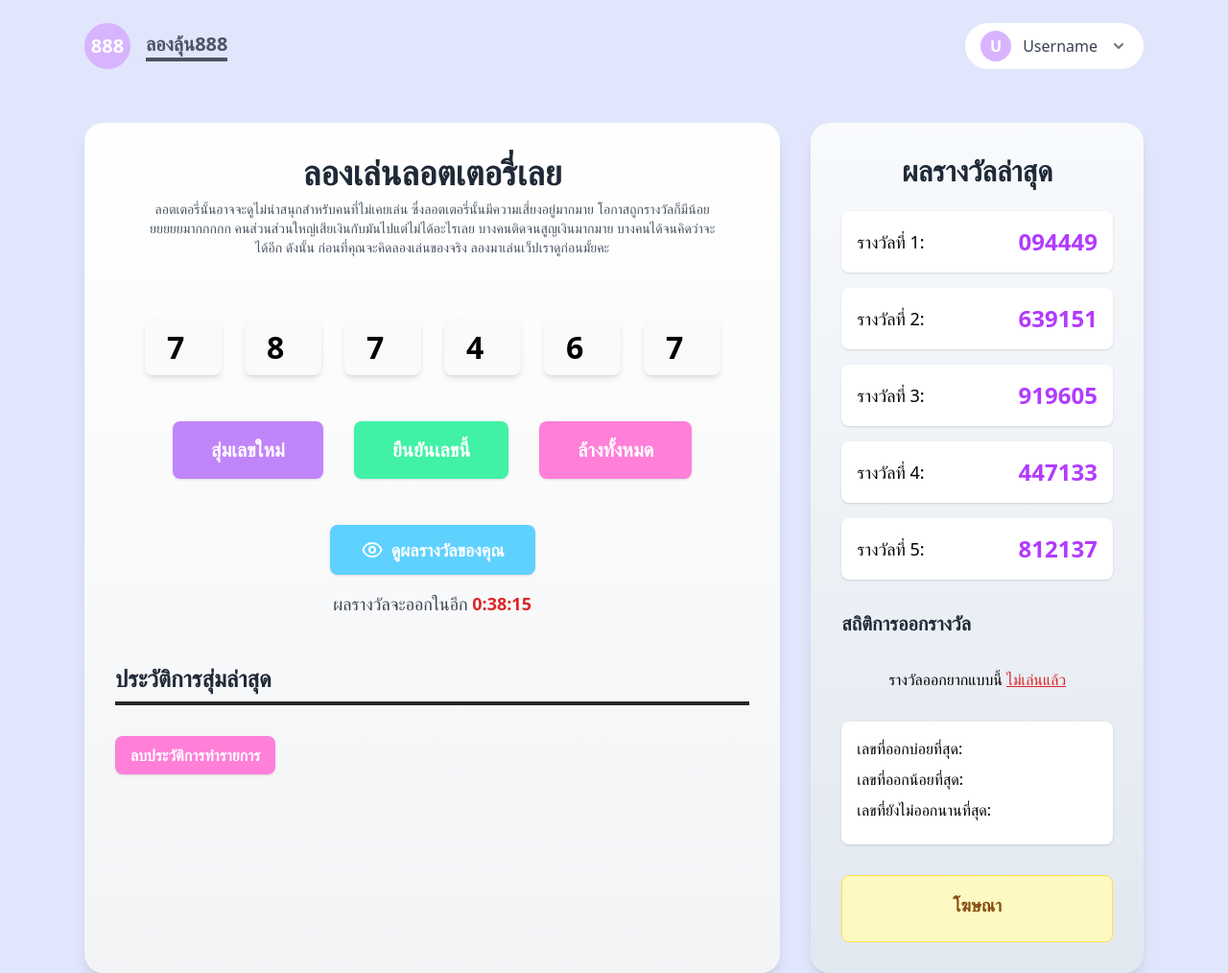
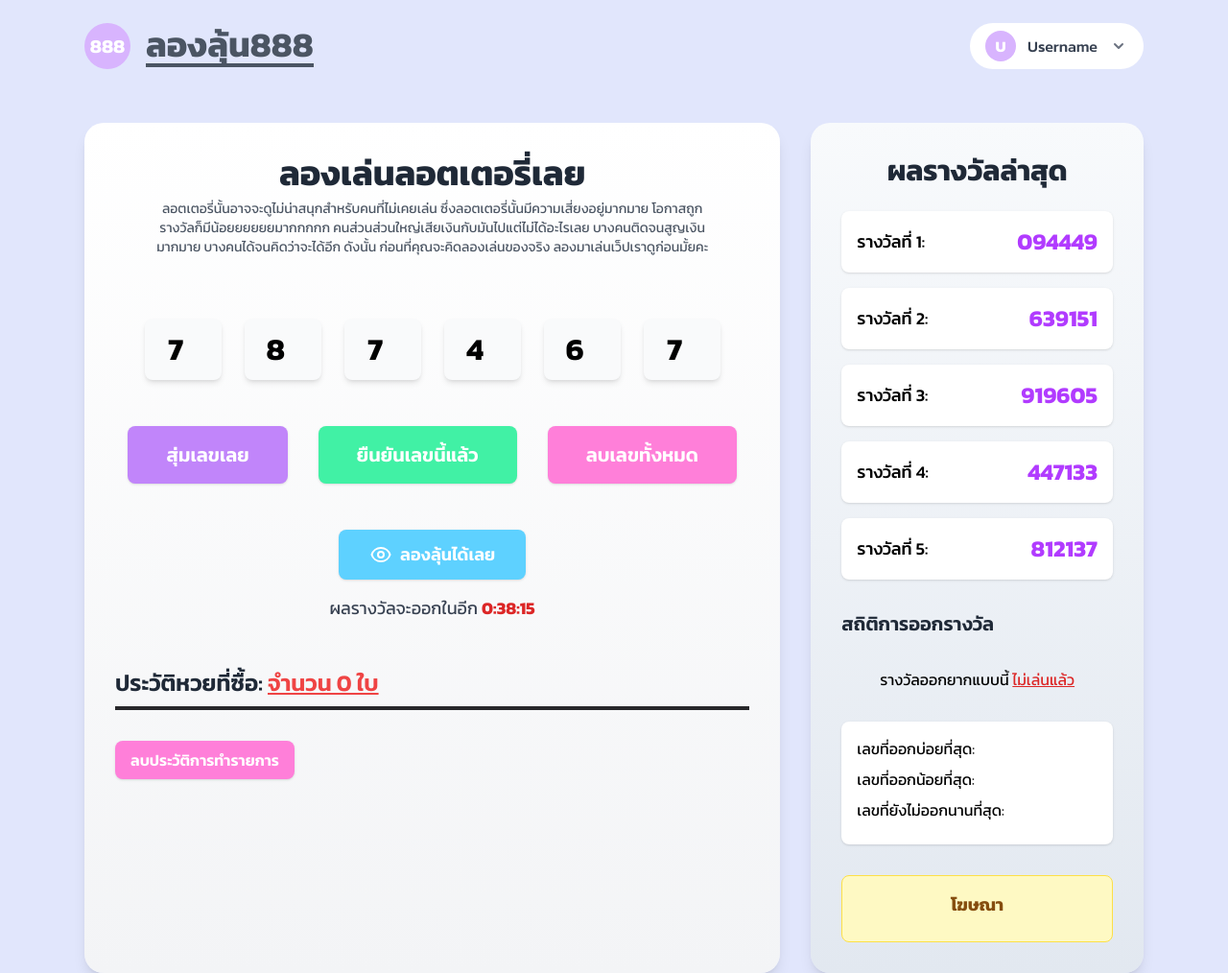
Before and after one commit to xsieux292/Hack-kratone-Project, a website: page index.html in a window 1280 px wide. Shown: the top 1014 px of the page at 96% size. Drawn offline with Linux system fonts and the light colour scheme.

Commit message:
Update index.html

```diff
--- a/index.html
+++ b/index.html
@@ -3,8 +3,14 @@
 <head>
   <meta charset="utf-8">
   <meta name="viewport" content="width=device-width,initial-scale=1">
-  <link rel="stylesheet" href="/src/output.css">
-  <title>ระบบสุ่มเลขลอตเตอรี่ออนไลน์</title>
+  <link rel="stylesheet" href="src/output.css">
+  <style>
+    @import url('https://fonts.googleapis.com/css2?family=Kanit:ital,wght@0,100;0,200;0,300;0,400;0,500;0,600;0,700;0,800;0,900;1,100;1,200;1,300;1,400;1,500;1,600;1,700;1,800;1,900&family=Share+Tech&display=swap');
+    *{
+      font-family: 'Kanit', sans-serif;
+    }
+  </style>
+  <title>ระบบลองลุ้นลอตเตอรี่ออนไลน์</title>
 </head>
 <body class="bg-[#e1e6fc] flex flex-col min-h-screen">
 
@@ -12,7 +18,7 @@
   <header class="flex items-center justify-between px-12 py-6 container mx-auto w-full">
     <div class="flex items-center">
       <div class="w-12 h-12 bg-purple-300 rounded-full flex items-center justify-center text-white font-bold text-xl mr-4">888</div>
-      <h1 class="text-xl font-bold text-gray-600 border-b-4 border-gray-600">ลองลุ้น888</h1>
+      <h1 class="text-4xl font-bold text-gray-600 border-b-4 border-gray-600">ลองลุ้น888</h1>
     </div>
     <div class="flex items-center gap-6">
       <button id="userBtn" >
@@ -80,13 +86,13 @@
         <!-- ปุ่ม -->
         <div class="flex justify-center gap-8 mt-8 mb-12">
           <button id="randomBtn" class="btn px-10 py-4 bg-[rgb(193,133,250)] hover:bg-[rgb(159,76,235)] text-white text-xl rounded-lg shadow">
-            สุ่มเลขใหม่
+            สุ่มเลขเลย
           </button>
           <button id="confirmBtn" class="btn px-10 py-4 bg-[rgb(65,241,165)] hover:bg-[rgb(48,184,116)] text-white text-xl rounded-lg shadow">
-            ยืนยันเลขนี้
+            ยืนยันเลขนี้แล้ว
           </button>
           <button id="clearBtn" class="btn px-10 py-4 bg-[rgb(255,127,217)] hover:bg-[rgb(219,69,174)] text-white text-xl rounded-lg shadow">
-            ล้างทั้งหมด
+            ลบเลขทั้งหมด
           </button>
         </div>
 
@@ -97,7 +103,7 @@
               <path stroke-linecap="round" stroke-linejoin="round" stroke-width="2" d="M15 12a3 3 0 11-6 0 3 3 0 016 0z" />
               <path stroke-linecap="round" stroke-linejoin="round" stroke-width="2" d="M2.458 12C3.732 7.943 7.523 5 12 5c4.478 0 8.268 2.943 9.542 7-1.274 4.057-5.064 7-9.542 7-4.477 0-8.268-2.943-9.542-7z" />
             </svg>
-            ดูผลรางวัลของคุณ
+            ลองลุ้นได้เลย
           </button>
           <p class="text-lg mt-4 text-gray-700">
             ผลรางวัลจะออกในอีก <span id="countdown" class="font-bold text-red-600">0:00:00</span>
@@ -106,7 +112,7 @@
 
         <!-- ประวัติการสุ่ม -->
         <div class="mt-12">
-          <h3 class="text-2xl font-semibold mb-4 text-gray-800 border-b-4 border-zinc-800  pb-2">ประวัติการสุ่มล่าสุด</h3>
+          <h3 id="history_header" class="text-2xl font-semibold mb-4 text-gray-800 border-b-4 border-zinc-800  pb-2">ประวัติหวยที่ซื้อ: <u class="text-red-500">จำนวน 0 ใบ</u></h3>
           <div id="historyList" class="space-y-3">
             <!-- จะแสดงประวัติที่นี่ -->
           </div>
@@ -159,6 +165,6 @@
       </div>
     </div>
   </main>
-  <script src="/src/script.js"></script>
+  <script src="src/script.js"></script>
 </body>
 </html>
--- a/src/script.js
+++ b/src/script.js
@@ -67,6 +67,7 @@ function clearNumbers() {
 
 // อัพเดทประวัติ
 function updateHistory() {
+  const historyHeader = document.getElementById('history_header')
   const historyList = document.getElementById('historyList');
   historyList.innerHTML = '';
   history.forEach(item => {
@@ -78,6 +79,7 @@ function updateHistory() {
   `;
   historyList.appendChild(historyItem);
   });
+  historyHeader.innerHTML = `ประวัติหวยที่ซื้อ: <u class="text-red-500">จำนวน ${history.length} ใบ</u>`
 }
 
 // นับถอยหลัง
--- a/tailwind.config.js
+++ b/tailwind.config.js
@@ -2,7 +2,12 @@
 module.exports = {
   content: ["./src/**/*.{html,js}"],
   theme: {
-    extend: {},
+    extend: {
+      fontFamily: {
+        // เพิ่มฟอนต์จาก Google Fonts
+        roboto: ['Kanit', 'sans-serif'],
+      },
+    },
   },
   plugins: [],
 }
```
Also changed, not shown: src/output.css. Lines whose indentation alone changed are shown as unchanged.
